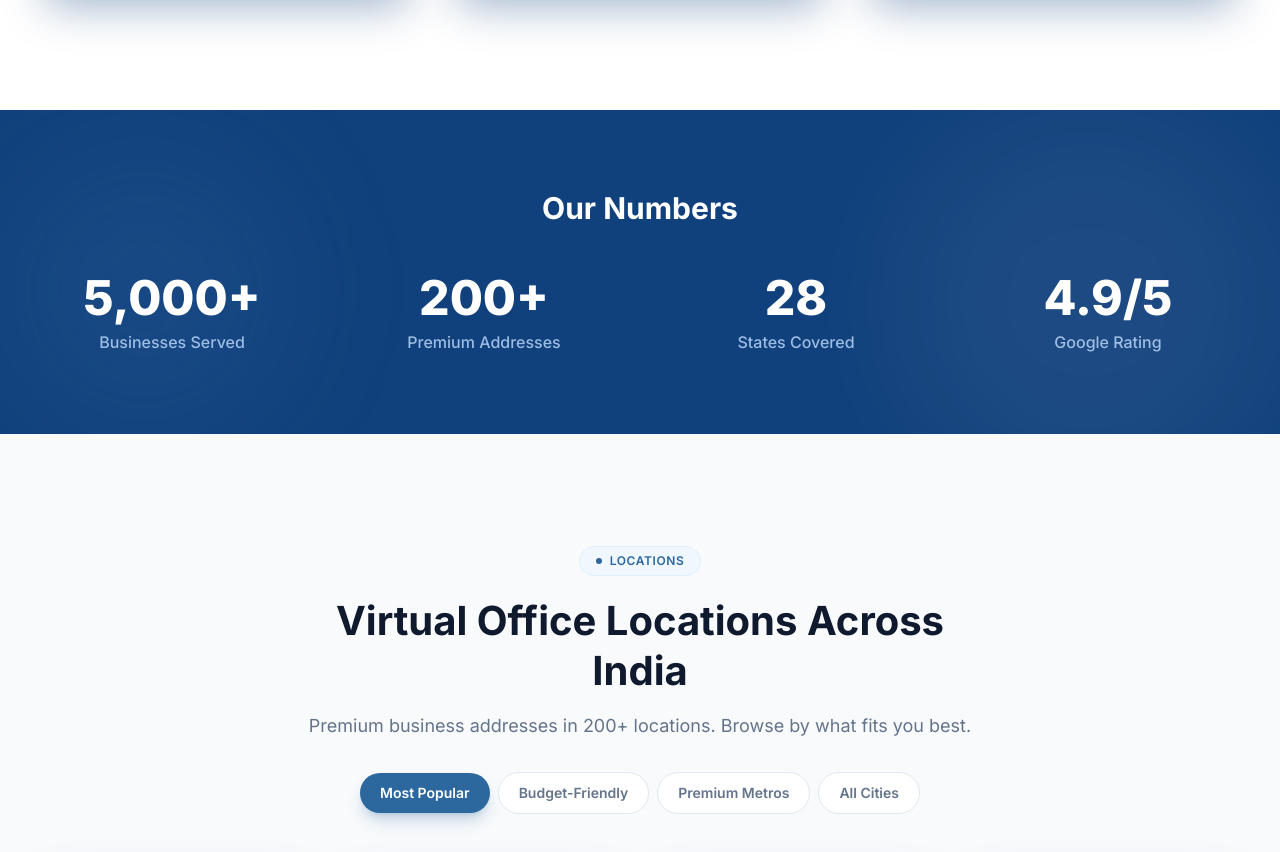
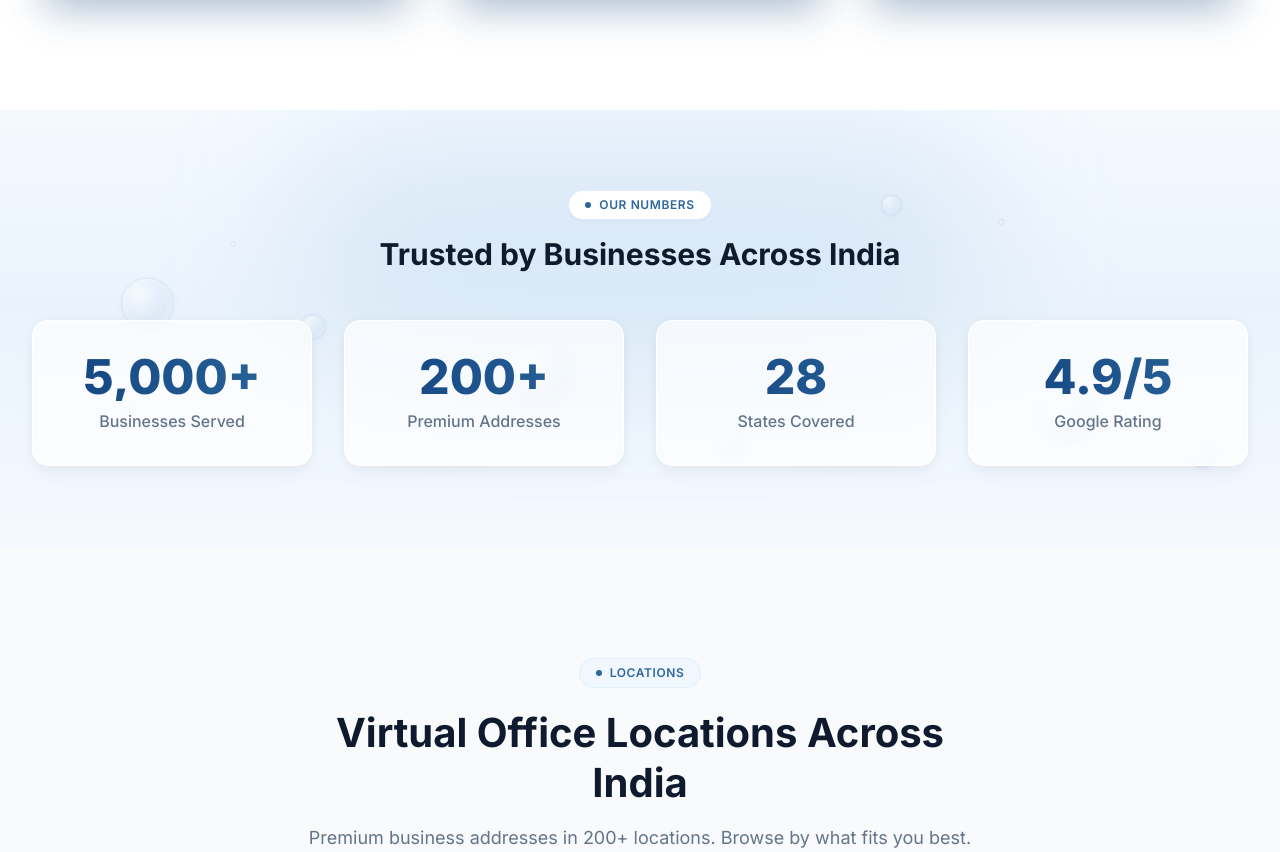
Before and after one commit to varunattricollab98/Website-, a React (Vite) app: page / in a window 1280 px wide. Shown: the part 5200-6052 px from the top of the page. Built offline with nearby package versions, Linux system fonts and the light colour scheme; grey boxes are pictures that could not be loaded.

Commit message:
Stats 'Our Numbers': remove solid dark-blue bg, apply light highlighted band with rising water bubbles + glitter sparkles, glass stat cards, gradient numbers (matches Address Finder treatment)

```diff
--- a/src/components/sections/Stats.jsx
+++ b/src/components/sections/Stats.jsx
@@ -46,12 +46,40 @@ const stats = [
   { target: 4.9, suffix: '/5', label: 'Google Rating', decimal: true },
 ]
 
+const bubbleConfigs = [
+  { s: 54, l: 8, d: 15, delay: 0 },
+  { s: 26, l: 22, d: 11, delay: 2 },
+  { s: 80, l: 38, d: 18, delay: 1 },
+  { s: 34, l: 55, d: 13, delay: 3.5 },
+  { s: 20, l: 68, d: 10, delay: 0.5 },
+  { s: 64, l: 80, d: 16, delay: 2.5 },
+  { s: 30, l: 92, d: 12, delay: 4 },
+]
+
+const sparkleConfigs = [
+  { l: 18, t: 30, d: 3, delay: 0 },
+  { l: 78, t: 25, d: 2.5, delay: 1 },
+  { l: 48, t: 20, d: 3.5, delay: 2 },
+  { l: 88, t: 65, d: 2.8, delay: 0.5 },
+  { l: 10, t: 68, d: 3.2, delay: 1.8 },
+]
+
 export default function Stats() {
   return (
-    <section className="py-16 lg:py-20 bg-[#11417c] relative overflow-hidden">
-      {/* Decorative */}
-      <div className="absolute top-0 right-0 w-96 h-96 bg-white/5 rounded-full blur-3xl" />
-      <div className="absolute bottom-0 left-0 w-72 h-72 bg-primary-400/10 rounded-full blur-3xl" />
+    <section className="py-16 lg:py-20 relative overflow-hidden">
+      {/* Soft highlighted tint (no heavy blue) */}
+      <div className="absolute inset-0" style={{ background: 'linear-gradient(180deg, #f4f9ff 0%, #eaf3fc 45%, #f4f9ff 100%)' }} />
+      <div className="absolute top-0 left-1/2 -translate-x-1/2 w-[700px] h-64 bg-[#93bce0]/20 rounded-full blur-3xl" />
+
+      {/* Rising bubbles + sparkles */}
+      <div className="bubbles">
+        {bubbleConfigs.map((b, i) => (
+          <span key={i} className="bubble" style={{ width: `${b.s}px`, height: `${b.s}px`, left: `${b.l}%`, animationDuration: `${b.d}s`, animationDelay: `${b.delay}s` }} />
+        ))}
+        {sparkleConfigs.map((s, i) => (
+          <span key={`sp-${i}`} className="sparkle" style={{ left: `${s.l}%`, top: `${s.t}%`, animationDuration: `${s.d}s`, animationDelay: `${s.delay}s` }} />
+        ))}
+      </div>
 
       <div className="container-custom relative">
         <motion.div
@@ -60,23 +88,27 @@ export default function Stats() {
           whileInView={{ opacity: 1, y: 0 }}
           viewport={{ once: true }}
         >
-          <h2 className="text-2xl lg:text-3xl font-bold text-white">Our Numbers</h2>
+          <div className="inline-flex items-center gap-2 bg-white border border-primary-100 rounded-full px-4 py-1.5 mb-4 shadow-sm">
+            <span className="w-1.5 h-1.5 bg-primary rounded-full" />
+            <span className="text-xs font-semibold text-primary uppercase tracking-wider">Our Numbers</span>
+          </div>
+          <h2 className="text-2xl lg:text-3xl font-bold text-[#0f1a2e]">Trusted by Businesses Across India</h2>
         </motion.div>
 
-        <div className="grid grid-cols-2 lg:grid-cols-4 gap-8">
+        <div className="grid grid-cols-2 lg:grid-cols-4 gap-6 lg:gap-8">
           {stats.map((stat, index) => (
             <motion.div
               key={stat.label}
-              className="text-center"
+              className="text-center bg-white/70 backdrop-blur-sm rounded-2xl py-8 border border-white shadow-soft"
               initial={{ opacity: 0, y: 20 }}
               whileInView={{ opacity: 1, y: 0 }}
               viewport={{ once: true }}
               transition={{ delay: index * 0.1 }}
             >
-              <div className="text-4xl lg:text-5xl font-extrabold text-white mb-2">
+              <div className="text-4xl lg:text-5xl font-extrabold mb-2 text-transparent bg-clip-text bg-gradient-to-r from-[#11417c] to-[#2c679e]">
                 <AnimatedNumber target={stat.target} suffix={stat.suffix} decimal={stat.decimal} />
               </div>
-              <div className="text-sm lg:text-base text-blue-200/80 font-medium">{stat.label}</div>
+              <div className="text-sm lg:text-base text-text-light font-medium">{stat.label}</div>
             </motion.div>
           ))}
         </div>
```
